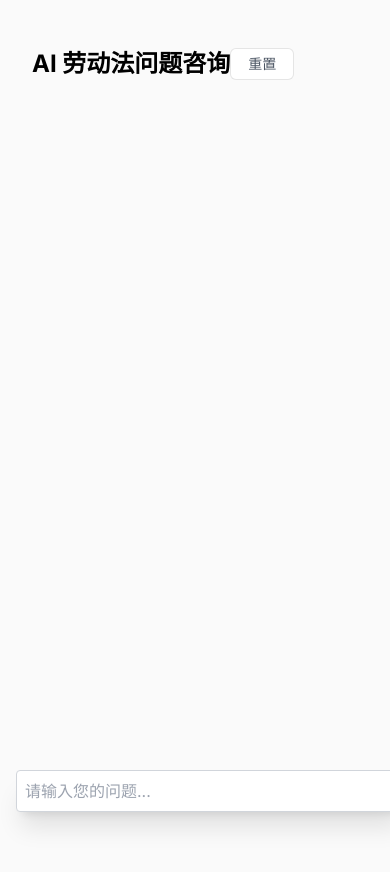
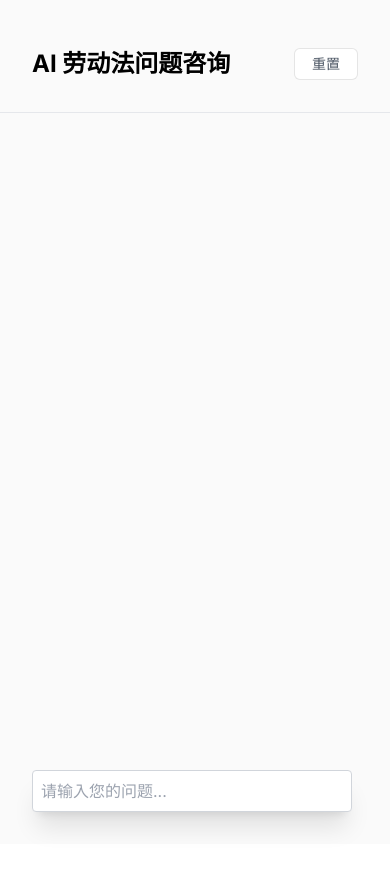
Before and after one commit to zhaozhiming/next-lawqa, a Next.js app: page / in a window 390 px wide. Shown: the top 872 px of the page. After the commit the page ends 844 px from the top, so only its background shows below. Built offline with nearby package versions, Linux system fonts and the light colour scheme.

Commit message:
fix: adapt mobile

```diff
--- a/app/page.tsx
+++ b/app/page.tsx
@@ -86,8 +86,8 @@ export default function Home() {
   };
 
   return (
-    <div className="mx-auto w-full max-w-xl pt-12 pb-20 flex flex-col stretch bg-zinc-50">
-      <div className="flex flex-row space-between items-center px-8">
+    <div className="mx-auto w-full max-w-xl pt-12 pb-20 flex flex-col stretch bg-zinc-50 min-h-screen">
+      <div className="flex flex-row justify-between items-center px-8 pb-8 border-b">
         <header className="text-2xl font-bold">AI 劳动法问题咨询</header>
         <button
           className="btn-neutral w-16 h-8 rounded-md"
@@ -96,7 +96,7 @@ export default function Home() {
           重置
         </button>
       </div>
-      <div className="flex flex-col divide-y px-8 min-h-screen ">
+      <div className="flex flex-col divide-y px-8 ">
         {messages.length > 0 ? messages.map((m) => renderMessage(m)) : null}
         {isLoading && (
           <AiOutlineLoading3Quarters className="icon-spin h-6 w-6" />
@@ -105,7 +105,7 @@ export default function Home() {
 
       <form onSubmit={handleSubmit}>
         <input
-          className="fixed w-full max-w-lg mx-4 bottom-0 border border-gray-300 rounded mb-8 shadow-xl p-2 outline-none"
+          className="fixed w-full max-w-xs mx-8 bottom-0 border border-gray-300 rounded mb-8 shadow-xl p-2 outline-none md:max-w-lg"
           value={input}
           placeholder="请输入您的问题..."
           onChange={handleInputChange}
```
Also changed, not shown: 1 other file (tests, documents, lock files or other folders).
